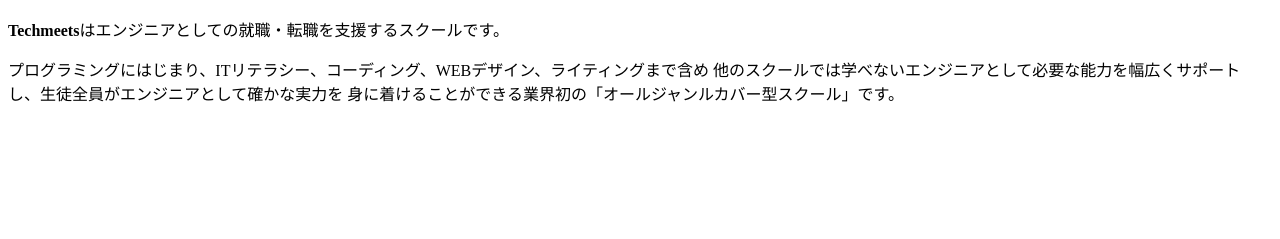
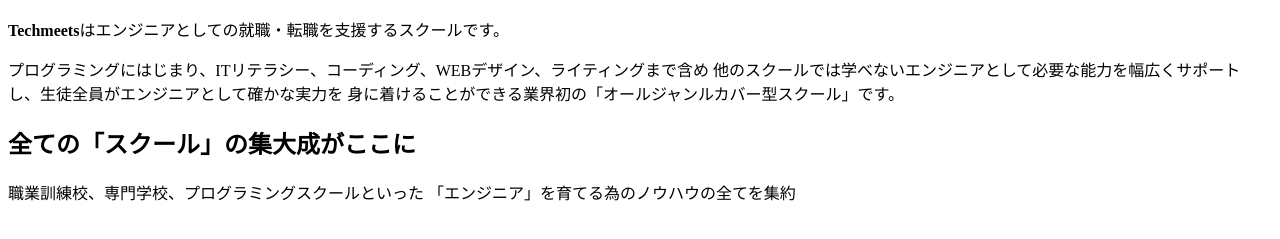
Before and after one commit to genzibika/NewTechmeets, a plain HTML site: page twebpage/top.html in a window 1280 px wide. Shown: the part 127-366 px from the top of the page. Drawn offline with Linux system fonts and the light colour scheme.

Commit message:
＜実習５＞top.htmlの最終形

```diff
--- a/twebpage/top.html
+++ b/twebpage/top.html
@@ -17,5 +17,10 @@
       他のスクールでは学べないエンジニアとして必要な能力を幅広くサポートし、生徒全員がエンジニアとして確かな実力を
       身に着けることができる業界初の「オールジャンルカバー型スクール」です。
     </p>
+    <h2>全ての「スクール」の集大成がここに</h2>
+    <p>
+      職業訓練校、専門学校、プログラミングスクールといった
+      「エンジニア」を育てる為のノウハウの全てを集約
+    </p>
   </body>
 </html>
```
